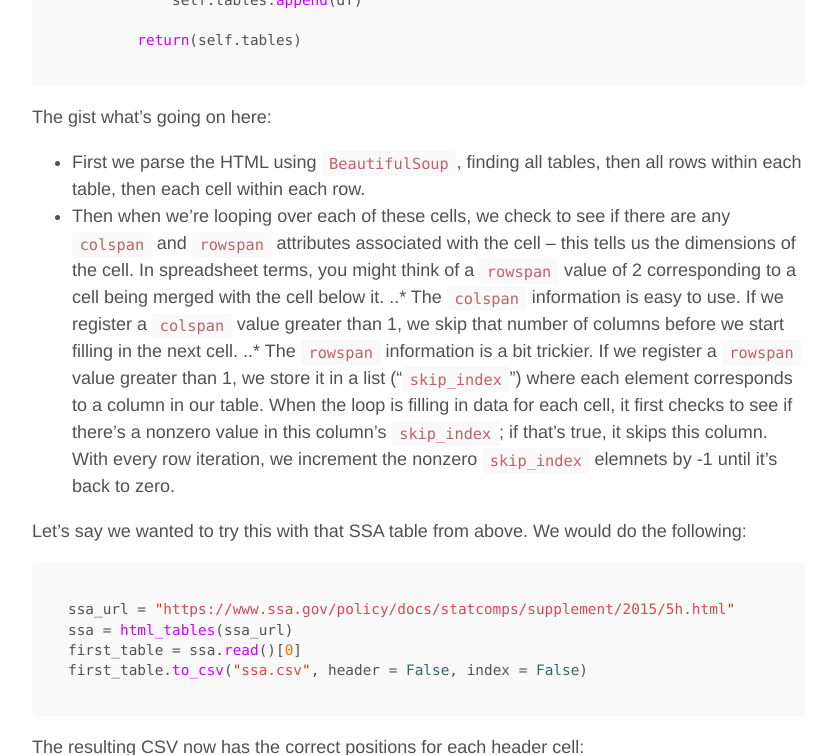
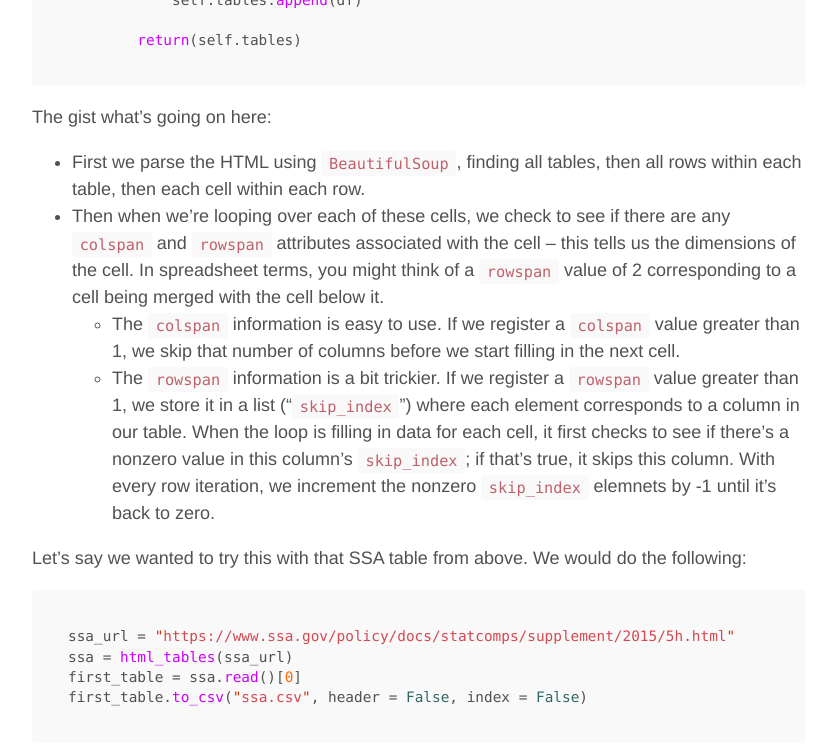
Before and after one commit to WadeP6970/johnricco.github.io, a Jekyll site: the page built from _posts/2017-4-4-python-html.md, in a window 1280 px wide and 900 px high, scrolled down 3768 px, cut to the strip 0-755 px from the top of the window. Shown: the whole strip, without its empty margins (221-1053 px from the left). Built offline with Jekyll 4.4.1, drawn with Linux system fonts in a browser that asks for light colours.

Commit message:
fix indent

```diff
--- a/_posts/2017-4-4-python-html.md
+++ b/_posts/2017-4-4-python-html.md
@@ -140,8 +140,8 @@ class html_tables(object):
 The gist what's going on here:
 * First we parse the HTML using `BeautifulSoup`, finding all tables, then all rows within each table, then each cell within each row.
 * Then when we're looping over each of these cells, we check to see if there are any `colspan` and `rowspan` attributes associated with the cell -- this tells us the dimensions of the cell. In spreadsheet terms, you might think of a `rowspan` value of 2 corresponding to a cell being merged with the cell below it.
-..* The `colspan` information is easy to use. If we register a `colspan` value greater than 1, we skip that number of columns before we start filling in the next cell.
-..* The `rowspan` information is a bit trickier. If we register a `rowspan` value greater than 1, we store it in a list ("`skip_index`") where each element corresponds to a column in our table. When the loop is filling in data for each cell, it first checks to see if there's a nonzero value in this column's `skip_index`; if that's true, it skips this column. With every row iteration, we increment the nonzero `skip_index` elemnets by -1 until it's back to zero.
+	* The `colspan` information is easy to use. If we register a `colspan` value greater than 1, we skip that number of columns before we start filling in the next cell.
+	* The `rowspan` information is a bit trickier. If we register a `rowspan` value greater than 1, we store it in a list ("`skip_index`") where each element corresponds to a column in our table. When the loop is filling in data for each cell, it first checks to see if there's a nonzero value in this column's `skip_index`; if that's true, it skips this column. With every row iteration, we increment the nonzero `skip_index` elemnets by -1 until it's back to zero.
 
 Let's say we wanted to try this with that SSA table from above. We would do the following:
 
```
